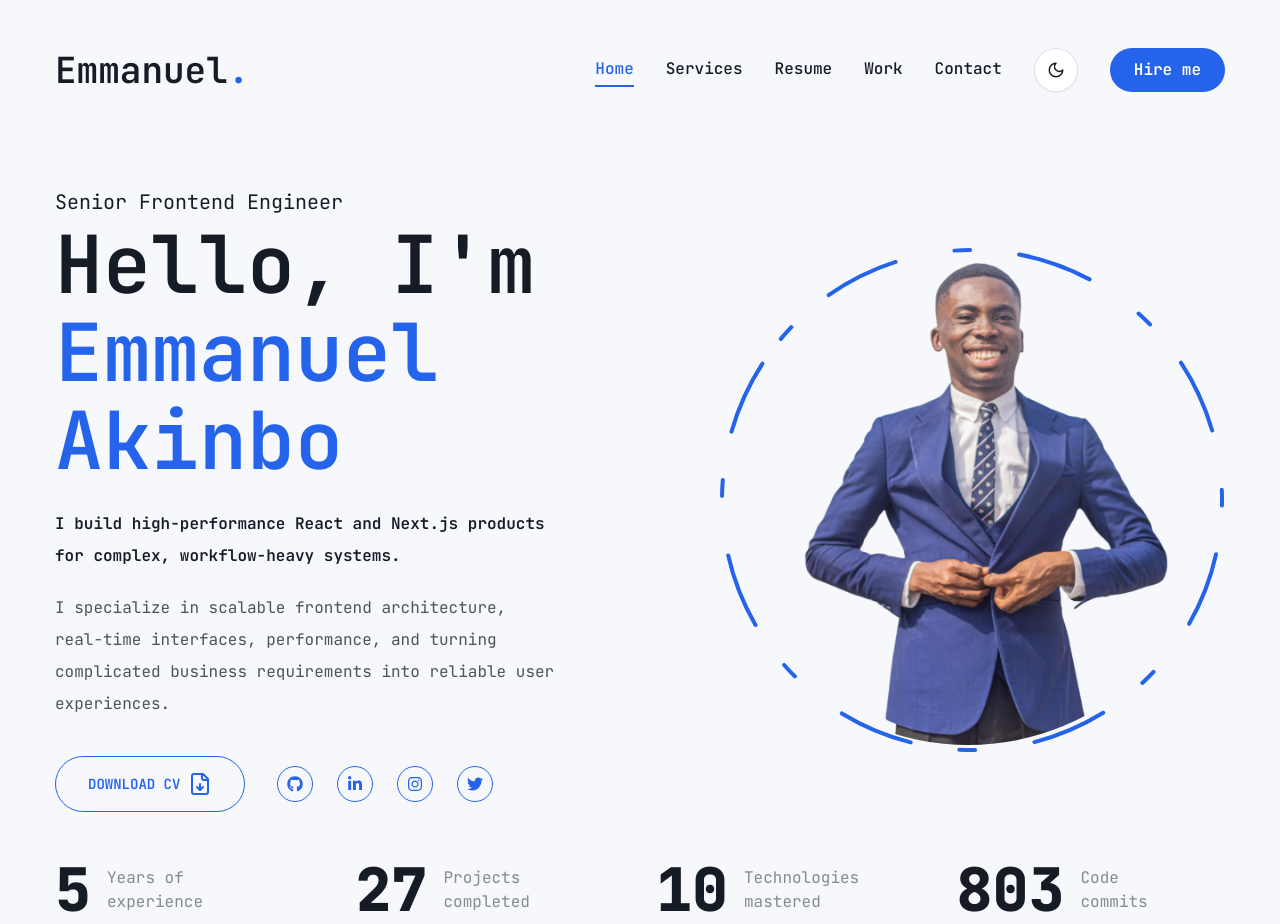
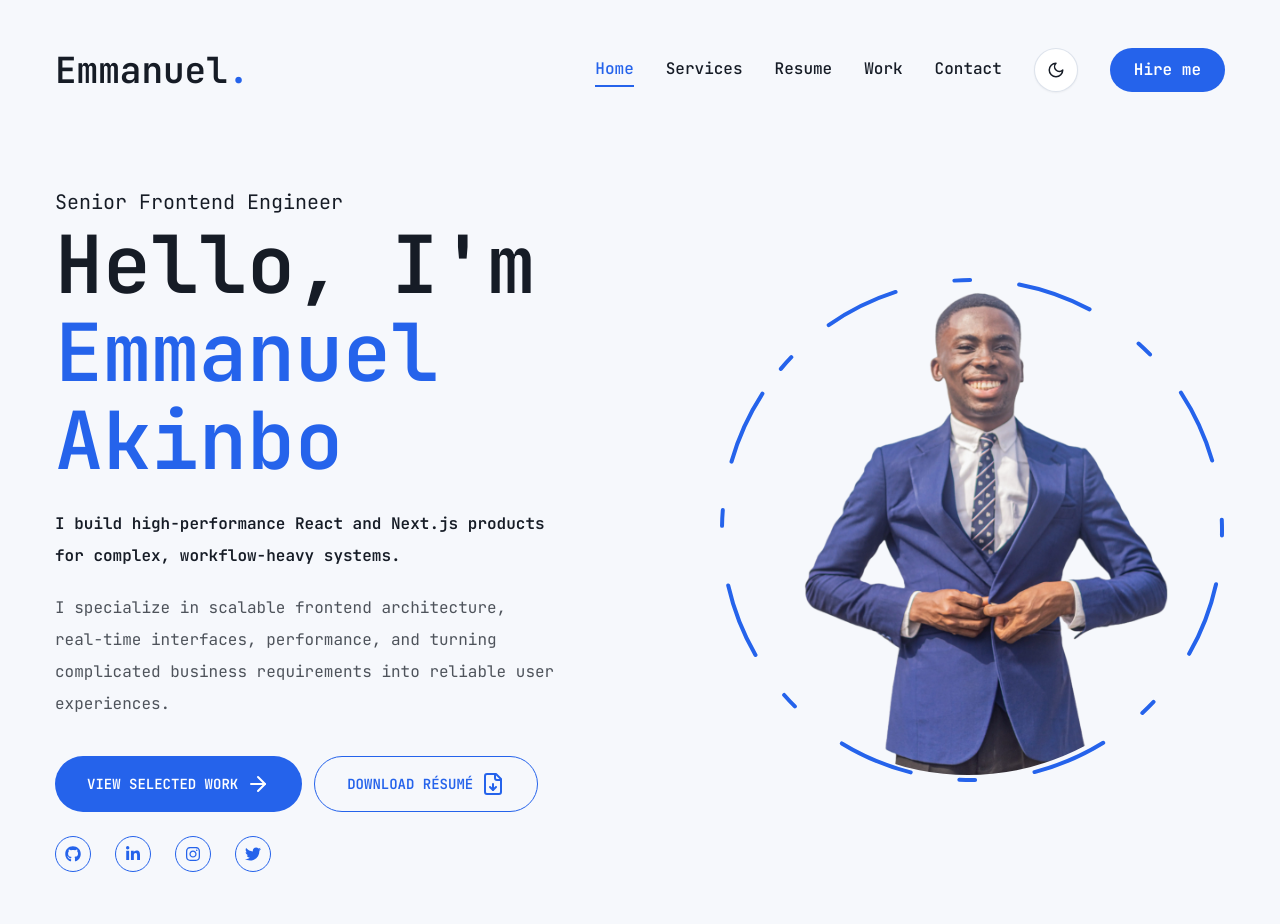
Before and after one commit to akinbo-emmanuel/my-portfolio, a Next.js app: page / in a window 1280 px wide. Shown: the top 924 px of the page. Built offline with nearby package versions, Linux system fonts and the light colour scheme.

Commit message:
prioritize work in hero actions

```diff
--- a/app/page.tsx
+++ b/app/page.tsx
@@ -3,7 +3,7 @@ import Role from "@/components/Home/Role";
 import Socials from "@/components/Home/Socials";
 import Stats from "@/components/Home/Stats";
 import { Button } from "@/components/ui/button";
-import { FileDown } from "lucide-react";
+import { ArrowRight, FileDown } from "lucide-react";
 import Link from "next/link";
 
 export default function Home() {
@@ -30,30 +30,28 @@ export default function Home() {
               </span>
             </p>
 
-            {/* btn and socials */}
-            <div className="flex flex-col items-center gap-8 sm:flex-row">
-              <Link
-                href="/assets/resume/emmanuel-akinbo.pdf"
-                download
-                target="_blank"
-                rel="noopener noreferrer"
-              >
-                <Button
-                  variant={"outline"}
-                  size={"lg"}
-                  className="uppercase flex items-center gap-2"
-                >
-                  <span>Download CV</span>
-                  <FileDown className="text-xl" />
+            {/* Calls to action and social links */}
+            <div className="flex flex-col items-center gap-6 sm:items-start">
+              <div className="flex flex-wrap justify-center gap-3 sm:justify-start">
+                <Button asChild size="lg" className="gap-2">
+                  <Link href="/work">
+                    <span>View selected work</span>
+                    <ArrowRight className="text-xl" />
+                  </Link>
                 </Button>
-              </Link>
 
-              <div>
-                <Socials
-                  containerStyles="flex gap-6"
-                  iconStyles="w-9 h-9 border border-accent rounded-full flex justify-center items-center text-accent text-base hover:bg-accent hover:text-accent-foreground hover:transition-all duration-500"
-                />
+                <Button asChild variant="outline" size="lg" className="gap-2">
+                  <a href="/assets/resume/emmanuel-akinbo.pdf" download>
+                    <span>Download résumé</span>
+                    <FileDown className="text-xl" />
+                  </a>
+                </Button>
               </div>
+
+              <Socials
+                containerStyles="flex gap-6"
+                iconStyles="w-9 h-9 border border-accent rounded-full flex justify-center items-center text-accent text-base hover:bg-accent hover:text-accent-foreground hover:transition-all duration-500"
+              />
             </div>
           </div>
 
```
